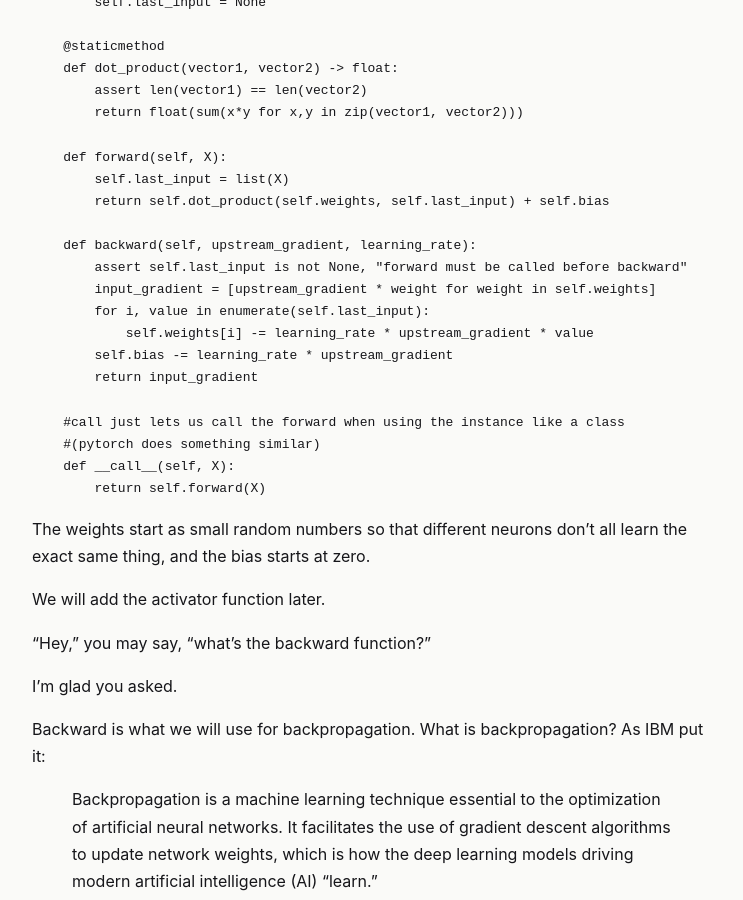
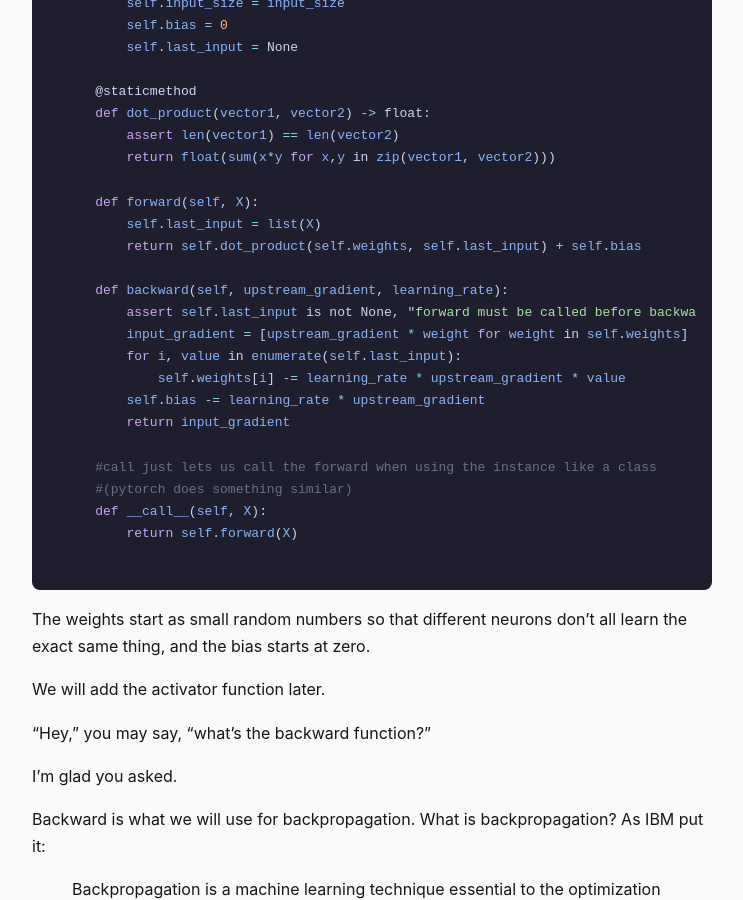
Before and after one commit to pablodeepblue/pablodeepblue.github.io, a Jekyll site: the page built from _posts/2026-10-31-tensor-in-C.md, in a window 1280 px wide and 900 px high, scrolled down 1746 px. Shown: the whole window, without its empty margins (268-1011 px from the left). Built offline with Jekyll 4.4.1, drawn with Linux system fonts in a browser that asks for light colours.

Commit message:
Update default.html

```diff
--- a/_layouts/default.html
+++ b/_layouts/default.html
@@ -3,6 +3,7 @@
 <head>
     <meta charset="UTF-8">
     <meta name="viewport" content="width=device-width, initial-scale=1">
+    <link rel="stylesheet" href="{{ '/assets/css/syntax.css' | relative_url }}">
     <title>{{ page.title }} — Pablo Ghezzi</title>
     <style>
         body {
```
